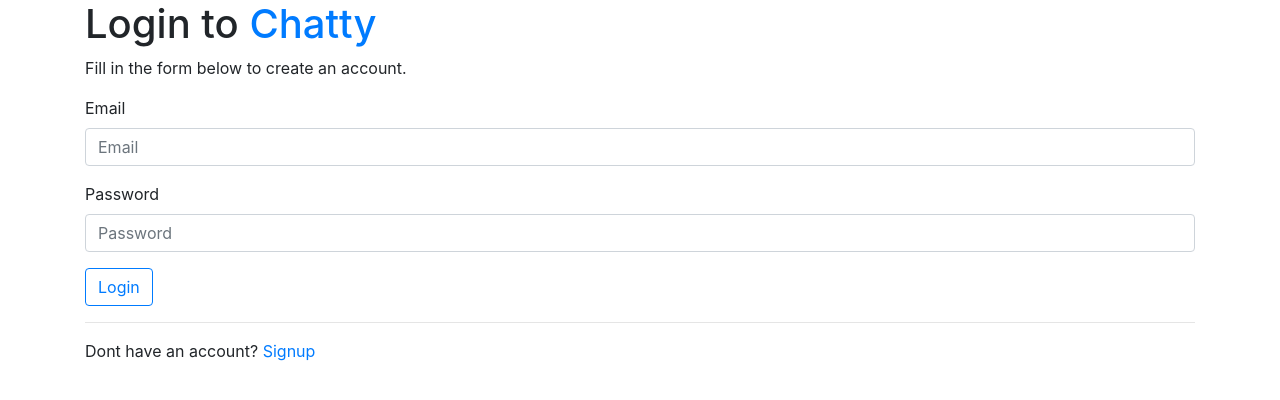
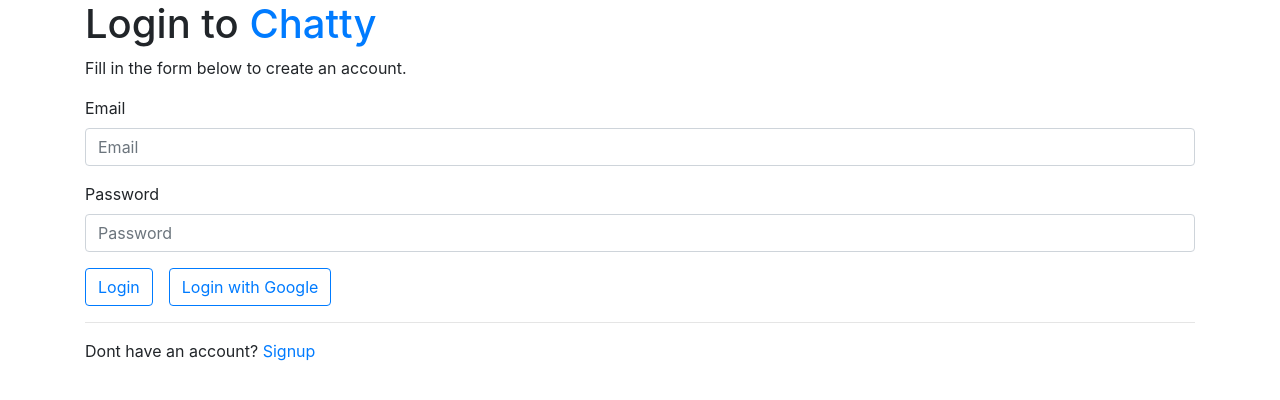
Before and after one commit to git-nori/_tr_react_reactHooksAndFirebase, a React (Create React App) app: page /login in a window 1280 px wide. Shown: the top 400 px of the page. Built offline with nearby package versions, Linux system fonts and the light colour scheme; no server answers.

Commit message:
[add]Google認証メソッドの実装とLogin画面へ追加

```diff
--- a/src/features/Login/Forms.jsx
+++ b/src/features/Login/Forms.jsx
@@ -3,7 +3,7 @@ import { Link } from 'react-router-dom'
 
 import { Form, Button, Alert } from 'react-bootstrap'
 
-import { signin } from '../../helpers/auth'
+import { signin, signinWithGoogle } from '../../helpers/auth'
 
 const Forms = () => {
   const [formData, setFormData] = useState({
@@ -16,13 +16,22 @@ const Forms = () => {
     setFormData({ ...formData, [e.target.id]: e.target.value })
   }
 
-  const handleSubmit = async () => {
-      setError(null)
-      try {
-        await signin(formData.email, formData.password)
-      } catch (err) {
-        setError(err.message)
+  const handleSubmit = async (e) => {
+    setError(null)
+    try {
+      switch (e.target.id) {
+        case "loginBtn":
+          await signin(formData.email, formData.password)
+          break;
+        case "loginWithGoogleBtn":
+          await signinWithGoogle()
+          break;
+        default:
+          break;
       }
+    } catch (err) {
+      setError(err.message)
+    }
   }
 
   const renderAlert = () => {
@@ -53,7 +62,8 @@ const Forms = () => {
           value={formData.password}>
         </Form.Control>
       </Form.Group>
-      <Button variant="outline-primary" onClick={handleSubmit}>Login</Button>
+      <Button id="loginBtn" variant="outline-primary mr-3" onClick={handleSubmit}>Login</Button>
+      <Button id="loginWithGoogleBtn" variant="outline-primary" onClick={handleSubmit}>Login with Google</Button>
       <hr />
 
       <p>Dont have an account? <Link to="/signup">Signup</Link></p>
--- a/src/helpers/auth.js
+++ b/src/helpers/auth.js
@@ -1,4 +1,5 @@
 import { auth } from '../services/firebase'
+import firebase from 'firebase'
 
 export function signup (email, password) {
   return auth.createUserWithEmailAndPassword(email, password)
@@ -7,3 +8,8 @@ export function signup (email, password) {
 export function signin (email, password) {
   return auth.signInWithEmailAndPassword(email, password)
 }
+
+export function signinWithGoogle() {
+  const provider = new firebase.auth.GoogleAuthProvider()
+  return auth.signInWithPopup(provider)
+}
```
